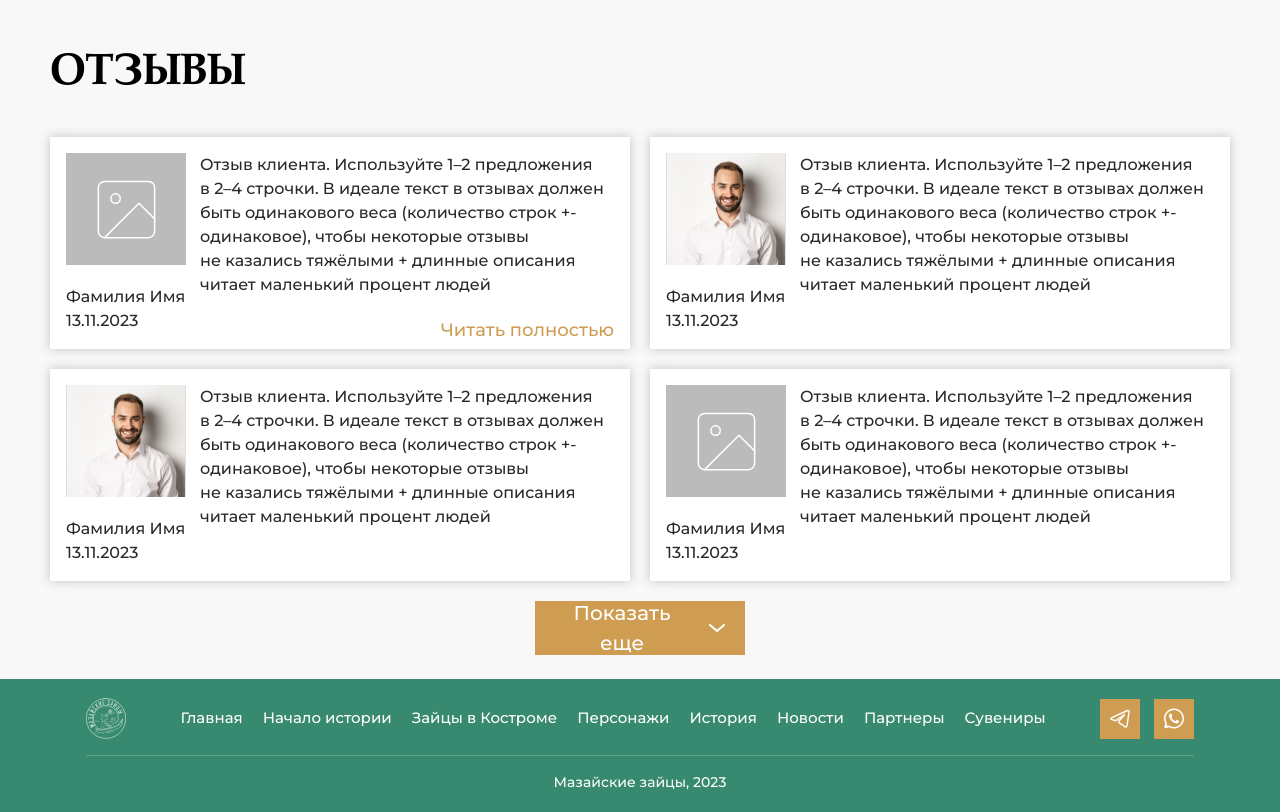
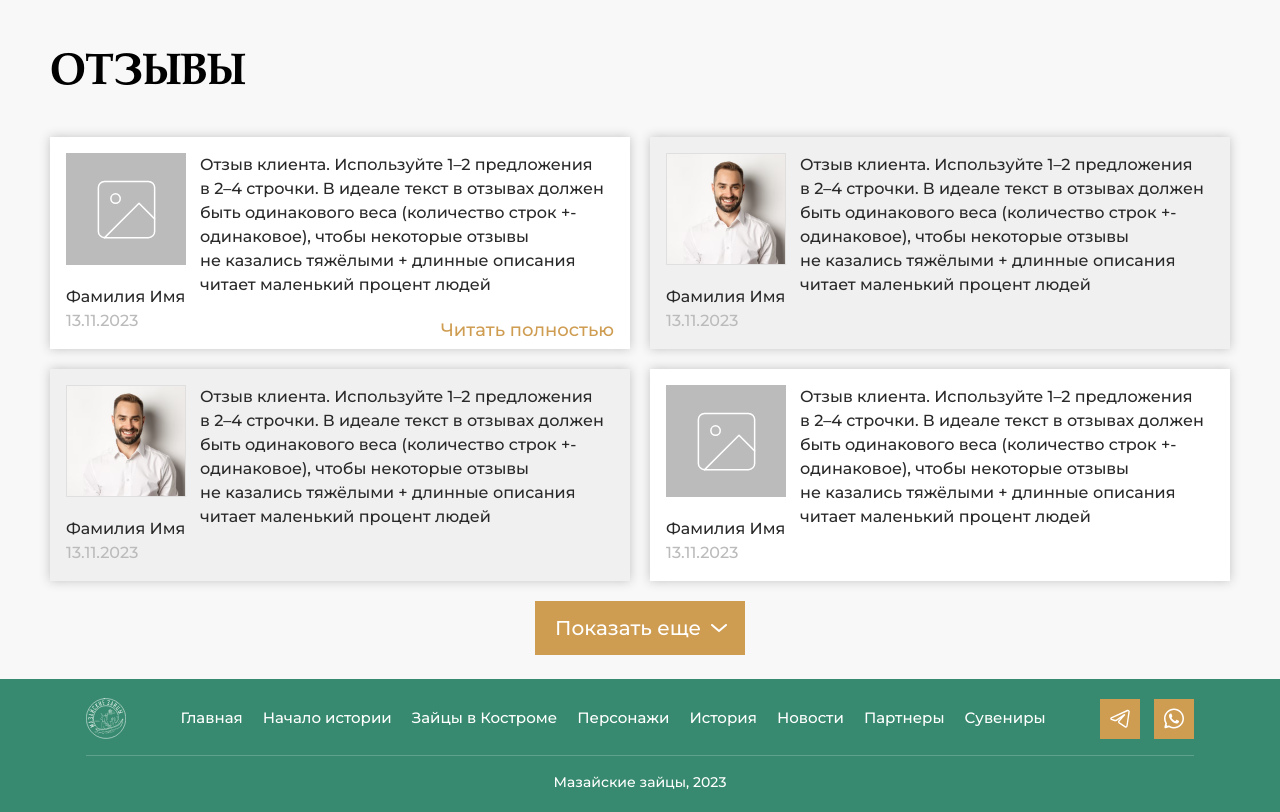
Before and after one commit to glebDyakov/zaytsy-front, a Vue app: page /history in a window 1280 px wide. Shown: the part 640-1452 px from the top of the page. Built offline with nearby package versions, Linux system fonts and the light colour scheme.

Commit message:
История_проекта: improve design for history page

```diff
--- a/src/views/History.vue
+++ b/src/views/History.vue
@@ -16,7 +16,7 @@
                     <div class="main--section--history--body--review--img" />
                     <div>
                         <p class="main--section--history--body--review--title">Фамилия Имя</p>
-                        <p class="main--section--history--body--review--title">13.11.2023</p>
+                        <p class="main--section--history--body--review--date">13.11.2023</p>
                     </div>
                 </div>
                 <div class="flex flex-col gap-[20px]">
@@ -24,24 +24,24 @@
                     <p class="main--section--history--body--review--read-more">Читать полностью</p>
                 </div>
             </div>
-            <div class="review">
+            <div class="review main--section--history--body--review--secondary">
                 <div class="flex flex-col gap-[20px]">
                     <div class="main--section--history--body--review--img main--section--history--body--review--img--secondary" />
                     <div>
                         <p class="main--section--history--body--review--title">Фамилия Имя</p>
-                        <p class="main--section--history--body--review--title">13.11.2023</p>
+                        <p class="main--section--history--body--review--date">13.11.2023</p>
                     </div>
                 </div>
                 <div class="flex flex-col gap-[20px]">
                     <p class="main--section--history--body--review--subtitle">Отзыв клиента. Используйте 1–2 предложения в 2–4 строчки. В идеале текст в отзывах должен быть одинакового веса (количество строк +- одинаковое), чтобы некоторые отзывы не казались тяжёлыми + длинные описания читает маленький процент людей</p>
                 </div>
             </div>
-            <div class="review">
+            <div class="review main--section--history--body--review--secondary">
                 <div class="flex flex-col gap-[20px]">
                     <div class="main--section--history--body--review--img main--section--history--body--review--img--secondary" />
                     <div>
                         <p class="main--section--history--body--review--title">Фамилия Имя</p>
-                        <p class="main--section--history--body--review--title">13.11.2023</p>
+                        <p class="main--section--history--body--review--date">13.11.2023</p>
                     </div>
                 </div>
                 <div class="flex flex-col gap-[20px]">
@@ -53,7 +53,7 @@
                     <div class="main--section--history--body--review--img" />
                     <div>
                         <p class="main--section--history--body--review--title">Фамилия Имя</p>
-                        <p class="main--section--history--body--review--title">13.11.2023</p>
+                        <p class="main--section--history--body--review--date">13.11.2023</p>
                     </div>
                 </div>
                 <div class="flex flex-col gap-[20px]">
@@ -61,7 +61,7 @@
                 </div>
             </div>
         </div>
-        <button class="show-more-btn flex items-center max-h-[54px] max-w-[210px] btn btn-minimized p-[24px] gap-[20px]">
+        <button class="show-more-btn flex items-center max-h-[54px] max-w-[210px] btn btn-minimized p-[24px] gap-[10px] whitespace-nowrap">
             <p>Показать еще</p>
             <img src="@/assets/icons/down.svg" alt="down" />
         </button>
@@ -142,10 +142,20 @@ const scrollToTop = () => {
 .main--section--history--body--review--img--secondary {
     background-image: url('@/assets/img/review_default_avatar.png');
     background-size: auto auto;
+    box-sizing: border-box;
+    border: 1px solid rgba(223, 223, 223, 1);
+}
+.main--section--history--body--review--secondary {
+    background-color: rgba(240, 240, 240, 1);
 }
 .main--section--history--body--review--title {
     color: rgba(41, 41, 41, 1);
     font-weight: 500;
     font-size: 16px;
 }
+.main--section--history--body--review--date {
+    color: rgba(187, 187, 187, 1);
+    font-weight: 500;
+    font-size: 16px;
+}
 </style>
```
